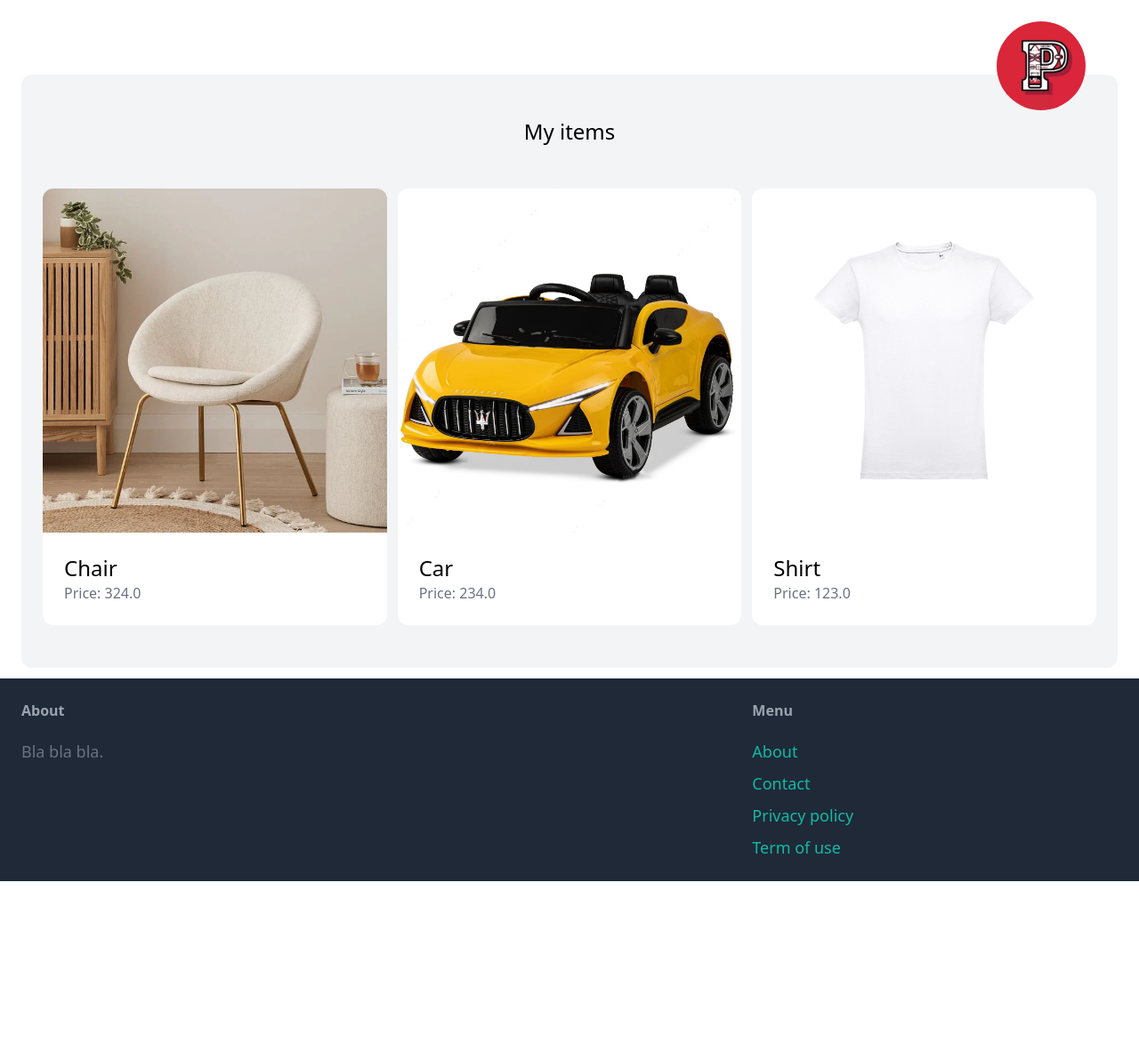
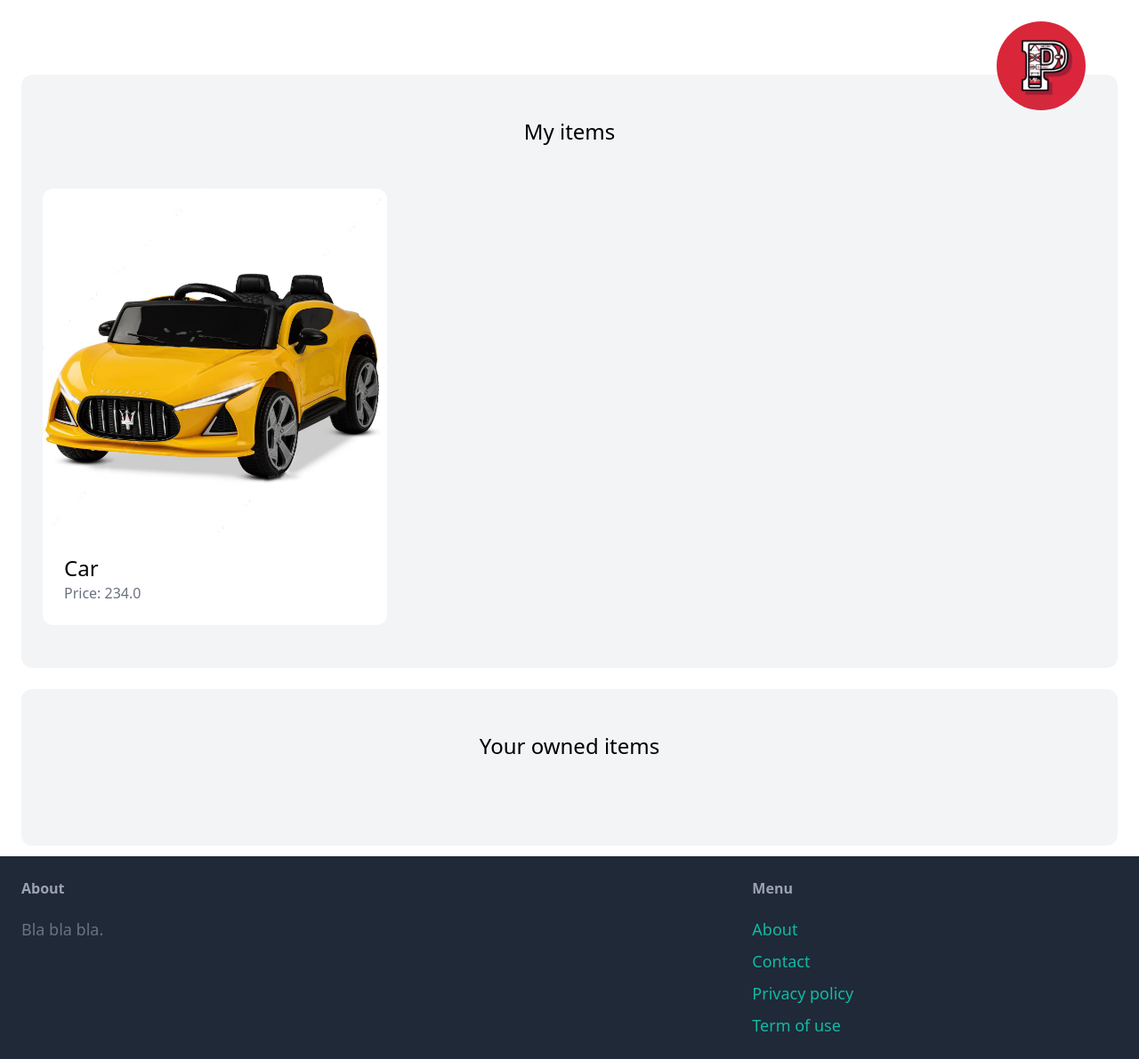
Before and after one commit to tuekhang1511/My_web, a Django app: page /dashboard/ in a window 1280 px wide. Shown: the part 77-1268 px from the top of the page at 89% size. Before the commit the page ends 1068 px from the top, so only its background shows below. Run offline with Django 4.2, Linux system fonts and the light colour scheme; a user stored in the database is signed in; data comes from the database, SQL or seed files in the repository; both versions use the stored data as it was after the commit; some libraries are stand-ins or nearby versions.

Commit message:
Update sell items

```diff
--- a/conversation/templates/conversation/inbox.html
+++ b/conversation/templates/conversation/inbox.html
@@ -10,13 +10,14 @@
     {% for conversation in conversations %}
         <a href="{% url 'conversation:detail' conversation.id %}">
             <div class="p-6 flex bg-gray-100 rounded-xl">
+                <p>{{conversation.item.name}}</p>
                 <img src="{{conversation.item.image.url}}" class="w-20 rounded-xl">
             </div>
-            <div>
+            <div class="py-6">
                 {% for member in conversation.members.all %}
                     {% if member != request.user %}
                         <p class="mb-4"><strong>{{member.username}}</strong> | {{conversation.modified_at}}</p>
-                        <p>{{conversation.item.name}}</p>
+
                     {% endif %}
                 {% endfor %}
             </div>
--- a/dashboard/templates/dashboard/index.html
+++ b/dashboard/templates/dashboard/index.html
@@ -7,7 +7,27 @@
         <h2 class="mb-12 text-2xl text-center">My items</h2>
 
         <div class="grid grid-cols-3 gap-3">
-            {% for item in items %}
+            {% for item in your_items %}
+                <div>
+                    <a href="{% url 'item:detail' item.id %}">
+                        <div>
+                            <img src="{{ item.image.url}}" class="rounded-t-xl">
+                        </div>
+
+                        <div class="p-6 bg-white rounded-b-xl">
+                            <h2 class="text-2xl">{{item.name}}</h2>
+                            <p class="text-gray-500">Price: {{item.price}}</p>
+                        </div>
+                    </a>
+                </div>
+            {% endfor %}
+        </div>
+    </div>
+    <div class="mt-6 px-6 py-12 bg-gray-100 rounded-xl">
+        <h2 class="mb-12 text-2xl text-center">Your owned items</h2>
+
+        <div class="grid grid-cols-3 gap-3">
+            {% for item in your_owned_items %}
                 <div>
                     <a href="{% url 'item:detail' item.id %}">
                         <div>
--- a/dashboard/views.py
+++ b/dashboard/views.py
@@ -6,8 +6,11 @@
 
 @login_required
 def index(request):
-    items = Item.objects.filter(created_by=request.user)
+    your_items = Item.objects.filter(created_by=request.user).filter(is_sold=False)
+
+    your_owned_items = Item.objects.filter(was_owned_by=request.user)
 
     return render(request, 'dashboard/index.html',{
-        'items': items,
+        'your_items': your_items,
+        'your_owned_items':your_owned_items,
     })
--- a/item/models.py
+++ b/item/models.py
@@ -22,6 +22,7 @@
     is_sold = models.BooleanField(default=False)
     created_by = models.ForeignKey(User, related_name='items', on_delete=models.CASCADE)
     created_at = models.DateTimeField(auto_now_add=True)
+    was_owned_by = models.ForeignKey(User, related_name='items_owned', on_delete=models.SET_NULL, default=None, blank=True, null=True)
     class Meta:
         ordering = ('-created_at',)
     def __str__(self):
--- a/item/urls.py
+++ b/item/urls.py
@@ -7,7 +7,7 @@
 urlpatterns = [
     path('', views.items, name='items'),
     path('new/', views.new, name='new'),
-    path('sell/<int:pk>', views.mark_item_as_sold, name='sell'),
+    path('sell/<int:pk>/<int:id>', views.mark_item_as_sold, name='sell'),
     path('<int:pk>/', views.detail, name='detail'),
     path('<int:pk>/delete/', views.delete, name='delete'),
     path('<int:pk>/edit/', views.edit, name='edit'),
```
Also changed, not shown: conversation/templates/conversation/detail.html (+14 -6 lines), item/templates/item/detail.html (+13 -5 lines), item/views.py (+6 -2 lines), db.sqlite3, item/migrations/0005_item_was_owned_by.py (added), item/migrations/0006_alter_item_was_owned_by.py (added), item/migrations/0007_alter_item_was_owned_by.py (added), media/avatars/doll.jpg (added), media/avatars/physics_7X3kPra.jpg (added), media/item_images/chair2_IkOwufh.jpg (added), media/item_images/chair_qKLzL6x.jpg (added), media/item_images/toy_car_pdresD5.jpg (added), media/item_images/tshirt.jpg_yLwkBD7.png (added).
